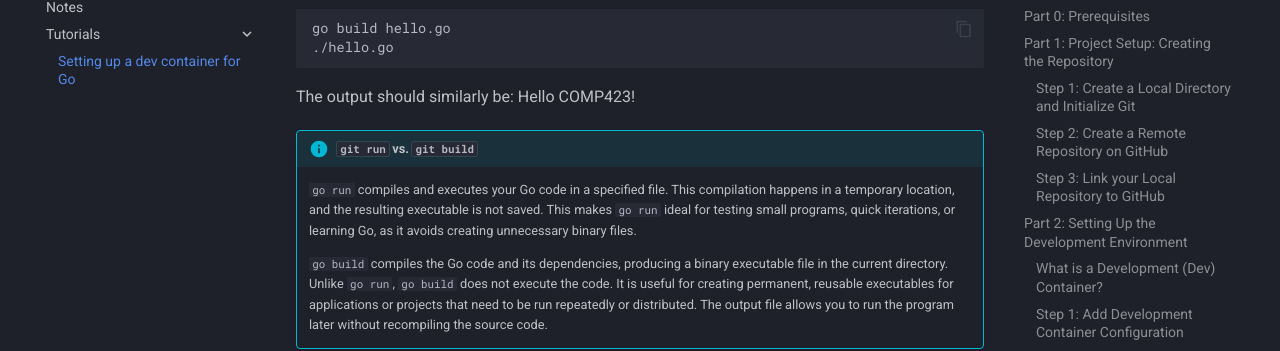
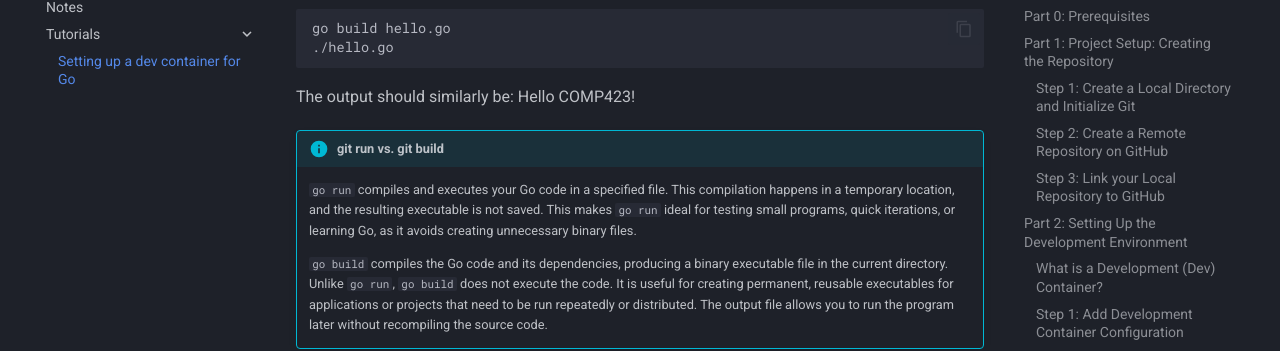
Before and after one commit to nairvibhas18/comp423-course-notes, an MkDocs documentation site: the page built from docs/tutorials/go-setup.md, in a window 1280 px wide and 900 px high, scrolled down 4978 px. Shown: the part 119-470 px from the top of the window. Built offline with MkDocs 1.6.1 and Material for MkDocs 9.7.7, drawn with Linux system fonts in a browser that asks for light colours.

Commit message:
Fixed admonition

````diff
--- a/docs/tutorials/go-setup.md
+++ b/docs/tutorials/go-setup.md
@@ -153,7 +153,7 @@ go build hello.go
 ```
 The output should similarly be: Hello COMP423!
 
-!!! info "```git run``` vs. ```git build```"
+!!! info "git run vs. git build"
     `go run` compiles and executes your Go code in a specified file. This compilation happens in a temporary location, and the resulting executable is not saved. This makes `go run` ideal for testing small programs, quick iterations, or learning Go, as it avoids creating unnecessary binary files.
 
     `go build` compiles the Go code and its dependencies, producing a binary executable file in the current directory. Unlike `go run`, `go build` does not execute the code. It is useful for creating permanent, reusable executables for applications or projects that need to be run repeatedly or distributed. The output file allows you to run the program later without recompiling the source code.
````
